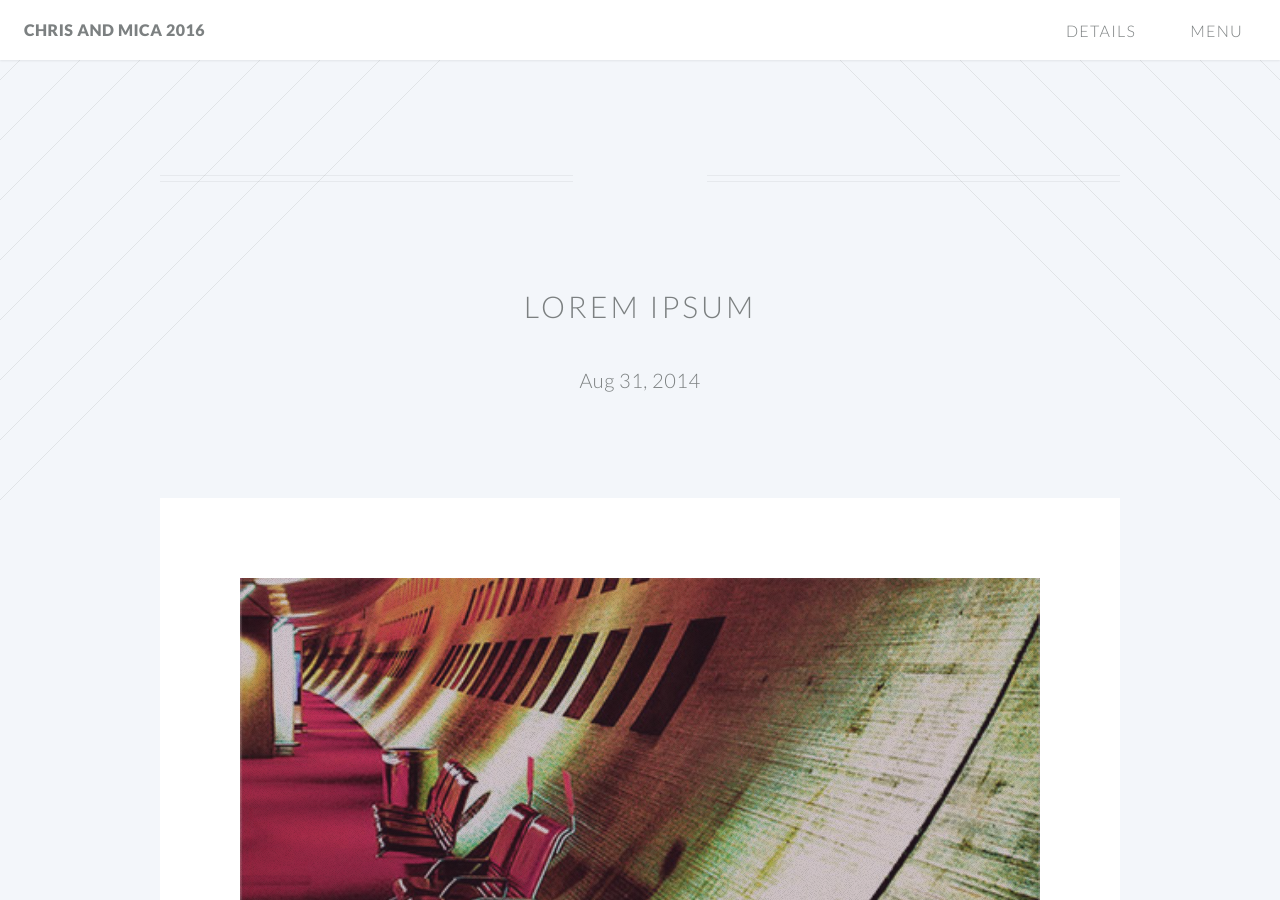
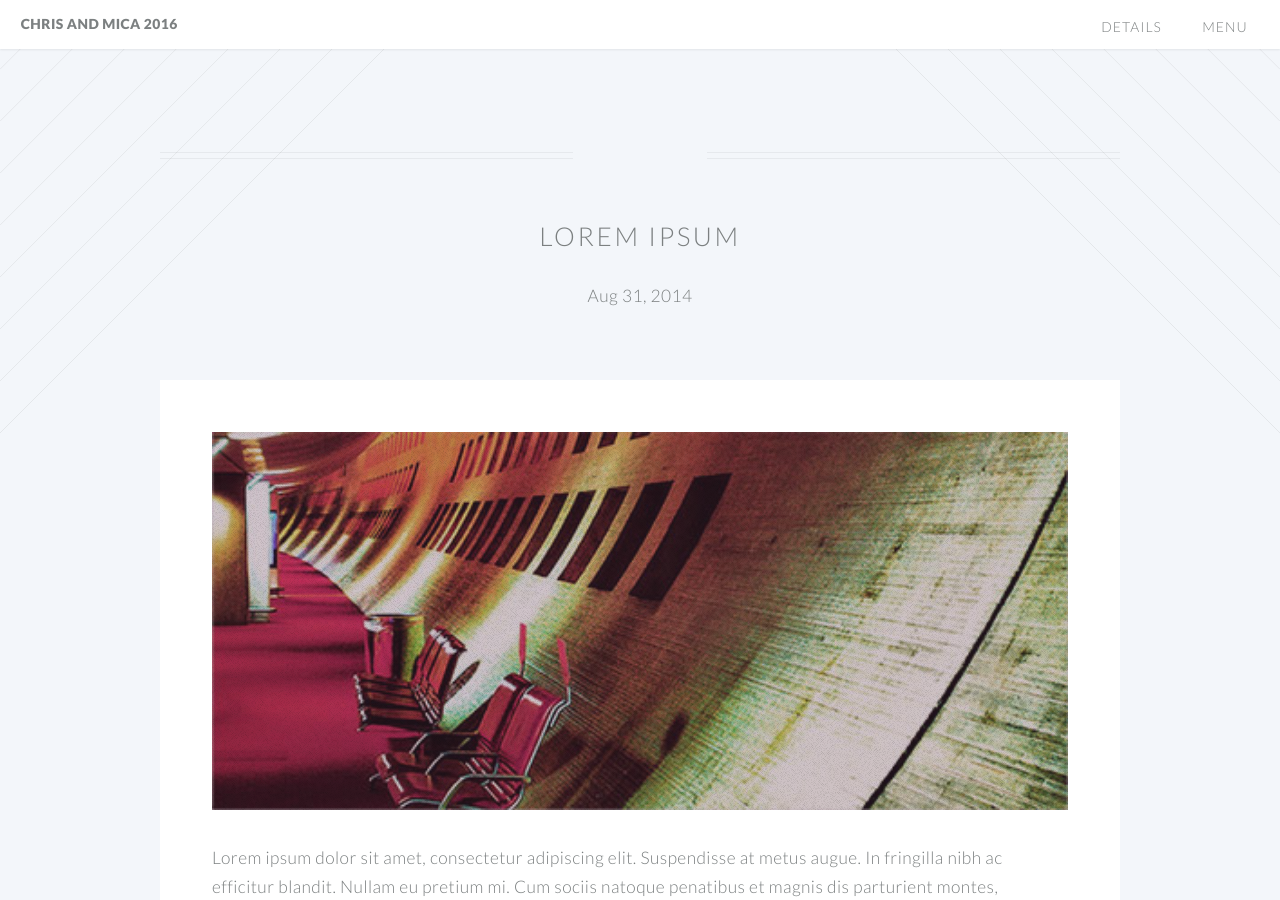
Before and after one commit to Kalyse/theatkinsonwedding, a Jekyll site: the page built from _posts/2014-08-07-first-post.markdown, in a window 1280 px wide and 900 px high. Built offline with Jekyll 4.4.1, drawn with Linux system fonts in a browser that asks for light colours.

Commit message:
Updates.

```diff
--- a/_includes/head.html
+++ b/_includes/head.html
@@ -18,7 +18,6 @@
     <script src="{{ "/js/skel-layers.min.js" | prepend: site.baseurl }}"></script>
     <script src="{{ "/js/init.js" | prepend: site.baseurl }}"></script>
     <link rel="stylesheet" href="{{ "/css/gallery.css" | prepend: site.baseurl }}" />
-    <link rel="stylesheet" href="{{ "/css/style.css" | prepend: site.baseurl }}" />
     <noscript>
 
       <link rel="stylesheet" href="{{ "/css/skel.css" | prepend: site.baseurl }}" />
```
Also changed, not shown: 7 other files.
